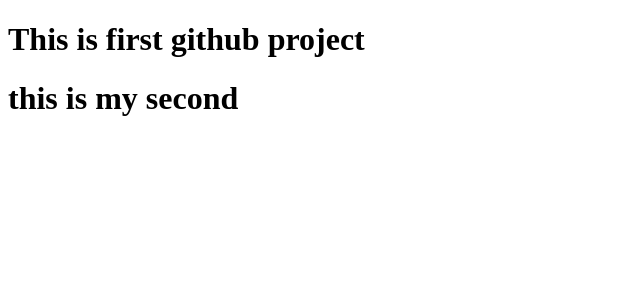
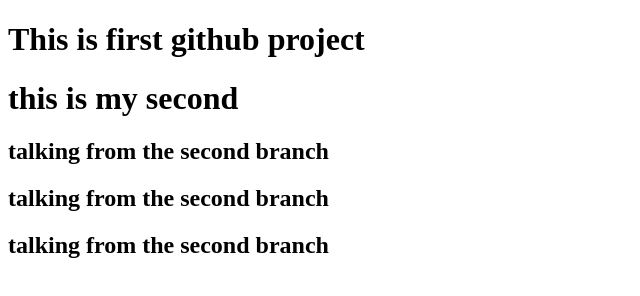
Before and after one commit to nepalgain11/my-first-website, a plain HTML site: page index.html in a window 1280 px wide. Shown: the whole page, without its empty margins (0-640 px from the left). Drawn offline with Linux system fonts and the light colour scheme.

Commit message:
second-branch

```diff
--- a/index.html
+++ b/index.html
@@ -8,5 +8,6 @@
 <body>
     <h1>This is first github project</h1>
     <h1>this is my second </h1>
+    <h2>talking from the second branch</h2><h2>talking from the second branch</h2><h2>talking from the second branch</h2>
 </body>
 </html>
```
